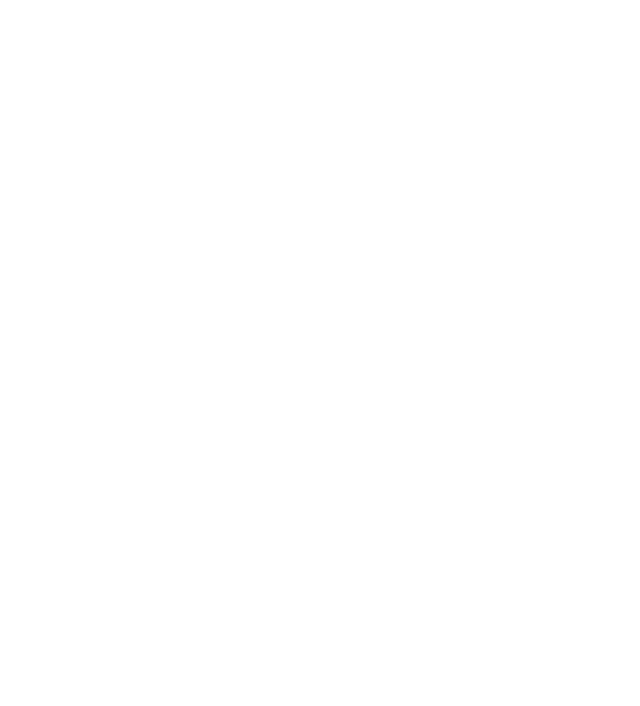
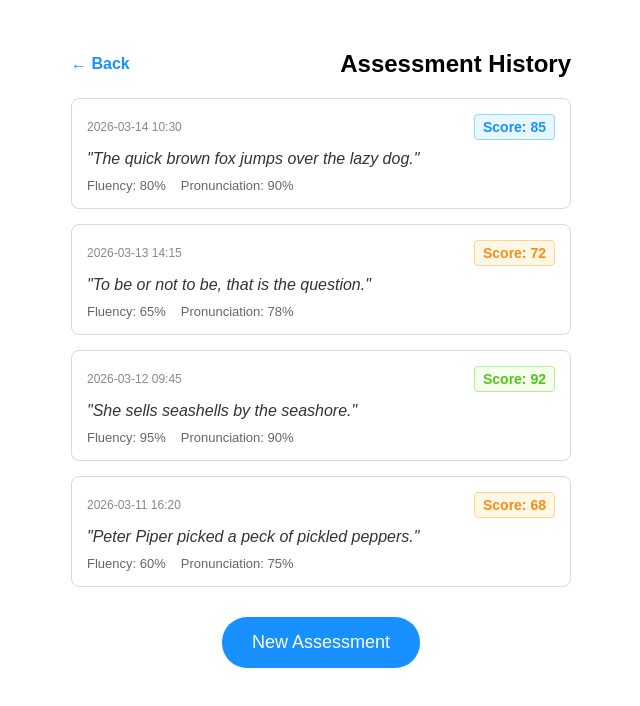
Before and after one commit to DongSunchao/hajimi_project_English_assessment, a React (Vite) app in the folder frontend/: page /history in a window 1280 px wide. Before the commit this address had no page. Shown: the top 706 px of the page, without its empty margins (319-959 px from the left). Built offline with nearby package versions, Linux system fonts and the light colour scheme.

Commit message:
Added a history page

```diff
--- a/frontend/src/App.css
+++ b/frontend/src/App.css
@@ -69,6 +69,16 @@
   border-radius: 20px;
   cursor: pointer;
   transition: background-color 0.2s ease, color 0.2s ease;
+  text-align: center;
+  display: flex;
+  align-items: center;
+  justify-content: center;
+  text-decoration: none;
+}
+
+.mode-button:hover {
+  border-color: #40a9ff;
+  color: #40a9ff;
 }
 
 .mode-button.is-active {
@@ -134,6 +144,13 @@
   border: none;
   border-radius: 25px;
   cursor: pointer;
+  text-decoration: none;
+  display: inline-block;
+  transition: background-color 0.2s ease;
+}
+
+.record-button:hover {
+  background-color: #40a9ff;
 }
 
 .record-button.is-recording {
@@ -674,3 +691,75 @@
 .tutorial-content.step-by-step[style*="fixed"]::after {
   display: none;
 }
+
+.history-list {
+  display: flex;
+  flex-direction: column;
+  gap: 15px;
+  margin-top: 20px;
+}
+
+.history-card {
+  background-color: #fff;
+  border: 1px solid #d9d9d9;
+  border-radius: 8px;
+  padding: 15px;
+  text-align: left;
+  transition: box-shadow 0.2s ease;
+}
+
+.history-card:hover {
+  box-shadow: 0 4px 12px rgba(0,0,0,0.1);
+}
+
+.history-header {
+  display: flex;
+  justify-content: space-between;
+  align-items: center;
+  margin-bottom: 10px;
+}
+
+.history-date {
+  font-size: 12px;
+  color: #888;
+}
+
+.history-score {
+  font-weight: 700;
+  padding: 4px 8px;
+  border-radius: 4px;
+  font-size: 14px;
+}
+
+.score-excellent { background-color: #f6ffed; color: #52c41a; border: 1px solid #b7eb8f; }
+.score-good { background-color: #e6f7ff; color: #1890ff; border: 1px solid #91d5ff; }
+.score-average { background-color: #fff7e6; color: #fa8c16; border: 1px solid #ffd591; }
+.score-poor { background-color: #fff1f0; color: #f5222d; border: 1px solid #ffa39e; }
+
+.history-text {
+  margin: 0 0 10px 0;
+  font-style: italic;
+  color: #333;
+}
+
+.history-stats {
+  display: flex;
+  gap: 15px;
+  font-size: 13px;
+  color: #666;
+}
+
+.back-link {
+  text-decoration: none;
+  color: #1890ff;
+  font-weight: 600;
+}
+
+.back-link:hover {
+  text-decoration: underline;
+}
+
+.loading-container {
+  padding: 40px;
+  color: #888;
+}
--- a/frontend/src/App.jsx
+++ b/frontend/src/App.jsx
@@ -2,6 +2,7 @@
 import { BrowserRouter as Router, Routes, Route } from 'react-router-dom';
 import WelcomePage from './pages/WelcomePage';
 import AssessmentPage from './pages/AssessmentPage';
+import HistoryPage from './pages/HistoryPage';
 import './App.css';
 
 const App = () => {
@@ -10,6 +11,7 @@
       <Routes>
         <Route path="/" element={<WelcomePage />} />
         <Route path="/app" element={<AssessmentPage />} />
+        <Route path="/history" element={<HistoryPage />} />
       </Routes>
     </Router>
   );
--- a/frontend/src/pages/AssessmentPage.jsx
+++ b/frontend/src/pages/AssessmentPage.jsx
@@ -1,5 +1,6 @@
 import React, { useState, useRef, useEffect, useCallback } from 'react';
 import RecordRTC from 'recordrtc';
+import { Link } from 'react-router-dom';
 import config from '../config.json';
 import '../App.css';
 import { runWasmAudioProcessing, encodeWAV } from '../utils/wasmAudio';
@@ -363,7 +364,19 @@
   return (
     <div className="app-shell" id="step-0">
       <header className="app-header">
+        <div style={{ display: 'flex', alignItems: 'center', gap: '15px' }}>
+          <Link to="/" className="back-link" style={{ fontSize: '14px' }}>← Back</Link>
           <h2>English Pronunciation Assessment Demo</h2>
+        </div>
+        <div style={{ display: 'flex', gap: '10px' }}>
+          <Link
+            to="/history"
+            className="help-button"
+            title="View History"
+            style={{ textDecoration: 'none', fontSize: '18px', display: 'flex', alignItems: 'center', justifyContent: 'center' }}
+          >
+            📋
+          </Link>
           <button
             className="help-button"
             onClick={() => setIsTutorialOpen(true)}
@@ -371,6 +384,7 @@
           >
             ?
           </button>
+        </div>
       </header>
 
       {/* Mode selection and Assessment form */}
--- /dev/null
+++ b/frontend/src/pages/HistoryPage.jsx
@@ -0,0 +1,79 @@
+import React, { useState, useEffect } from 'react';
+import { Link } from 'react-router-dom';
+import { fetchHistoryByUuid } from '../utils/historyApi';
+import '../App.css';
+
+const HistoryPage = () => {
+  const [history, setHistory] = useState([]);
+  const [loading, setLoading] = useState(true);
+
+  useEffect(() => {
+    const getHistory = async () => {
+      try {
+        // Using a fake UUID for now
+        const data = await fetchHistoryByUuid('fake-uuid-123');
+        setHistory(data);
+      } catch (error) {
+        console.error("Failed to fetch history:", error);
+      } finally {
+        setLoading(false);
+      }
+    };
+
+    getHistory();
+  }, []);
+
+  return (
+    <div className="app-shell history-container">
+      <header className="app-header">
+        <Link to="/" className="back-link">← Back</Link>
+        <h2>Assessment History</h2>
+      </header>
+
+      {loading ? (
+        <div className="loading-container">
+          <p>Loading your history...</p>
+        </div>
+      ) : (
+        <div className="history-list">
+          {history.length === 0 ? (
+            <p>No previous attempts found.</p>
+          ) : (
+            history.map((item) => (
+              <div key={item.id} className="history-card">
+                <div className="history-header">
+                  <span className="history-date">{item.date}</span>
+                  <span className={`history-score ${getScoreClass(item.score)}`}>
+                    Score: {item.score}
+                  </span>
+                </div>
+                <div className="history-body">
+                  <p className="history-text">"{item.text}"</p>
+                  <div className="history-stats">
+                    <span>Fluency: {item.fluency}%</span>
+                    <span>Pronunciation: {item.pronunciation}%</span>
+                  </div>
+                </div>
+              </div>
+            ))
+          )}
+        </div>
+      )}
+
+      <div style={{ marginTop: '30px' }}>
+        <Link to="/app" className="record-button" style={{ textDecoration: 'none', display: 'inline-block' }}>
+          New Assessment
+        </Link>
+      </div>
+    </div>
+  );
+};
+
+const getScoreClass = (score) => {
+  if (score >= 90) return 'score-excellent';
+  if (score >= 75) return 'score-good';
+  if (score >= 60) return 'score-average';
+  return 'score-poor';
+};
+
+export default HistoryPage;
--- a/frontend/src/pages/WelcomePage.jsx
+++ b/frontend/src/pages/WelcomePage.jsx
@@ -7,9 +7,12 @@
     <div className="app-shell welcome-container" style={{ textAlign: 'center', marginTop: '100px' }}>
       <h1>Welcome to English Pronunciation Assessment</h1>
       <p>Improve your English speaking skills with our AI-powered assessment tool.</p>
-      <div style={{ marginTop: '50px' }}>
-        <Link to="/app" className="record-button" style={{ textDecoration: 'none', padding: '15px 30px' }}>
+      <div style={{ marginTop: '50px', display: 'flex', flexDirection: 'column', gap: '20px', alignItems: 'center' }}>
+        <Link to="/app" className="record-button" style={{ textDecoration: 'none', padding: '15px 30px', width: '200px' }}>
           Get Started
+        </Link>
+        <Link to="/history" className="mode-button" style={{ textDecoration: 'none', padding: '10px 20px', width: '200px' }}>
+          View History
         </Link>
       </div>
     </div>
--- /dev/null
+++ b/frontend/src/utils/historyApi.js
@@ -0,0 +1,44 @@
+// Fake API to fetch assessment history by UUID
+export const fetchHistoryByUuid = async (uuid) => {
+  // Simulate API call delay
+  await new Promise((resolve) => setTimeout(resolve, 800));
+
+  // Mock data for the given UUID
+  // In a real scenario, this would call an endpoint like `/history/${uuid}`
+  const mockHistory = [
+    {
+      id: '1',
+      date: '2026-03-14 10:30',
+      text: 'The quick brown fox jumps over the lazy dog.',
+      score: 85,
+      fluency: 80,
+      pronunciation: 90,
+    },
+    {
+      id: '2',
+      date: '2026-03-13 14:15',
+      text: 'To be or not to be, that is the question.',
+      score: 72,
+      fluency: 65,
+      pronunciation: 78,
+    },
+    {
+      id: '3',
+      date: '2026-03-12 09:45',
+      text: 'She sells seashells by the seashore.',
+      score: 92,
+      fluency: 95,
+      pronunciation: 90,
+    },
+    {
+      id: '4',
+      date: '2026-03-11 16:20',
+      text: 'Peter Piper picked a peck of pickled peppers.',
+      score: 68,
+      fluency: 60,
+      pronunciation: 75,
+    },
+  ];
+
+  return mockHistory;
+};
```
Lines whose indentation alone changed are shown as unchanged.
